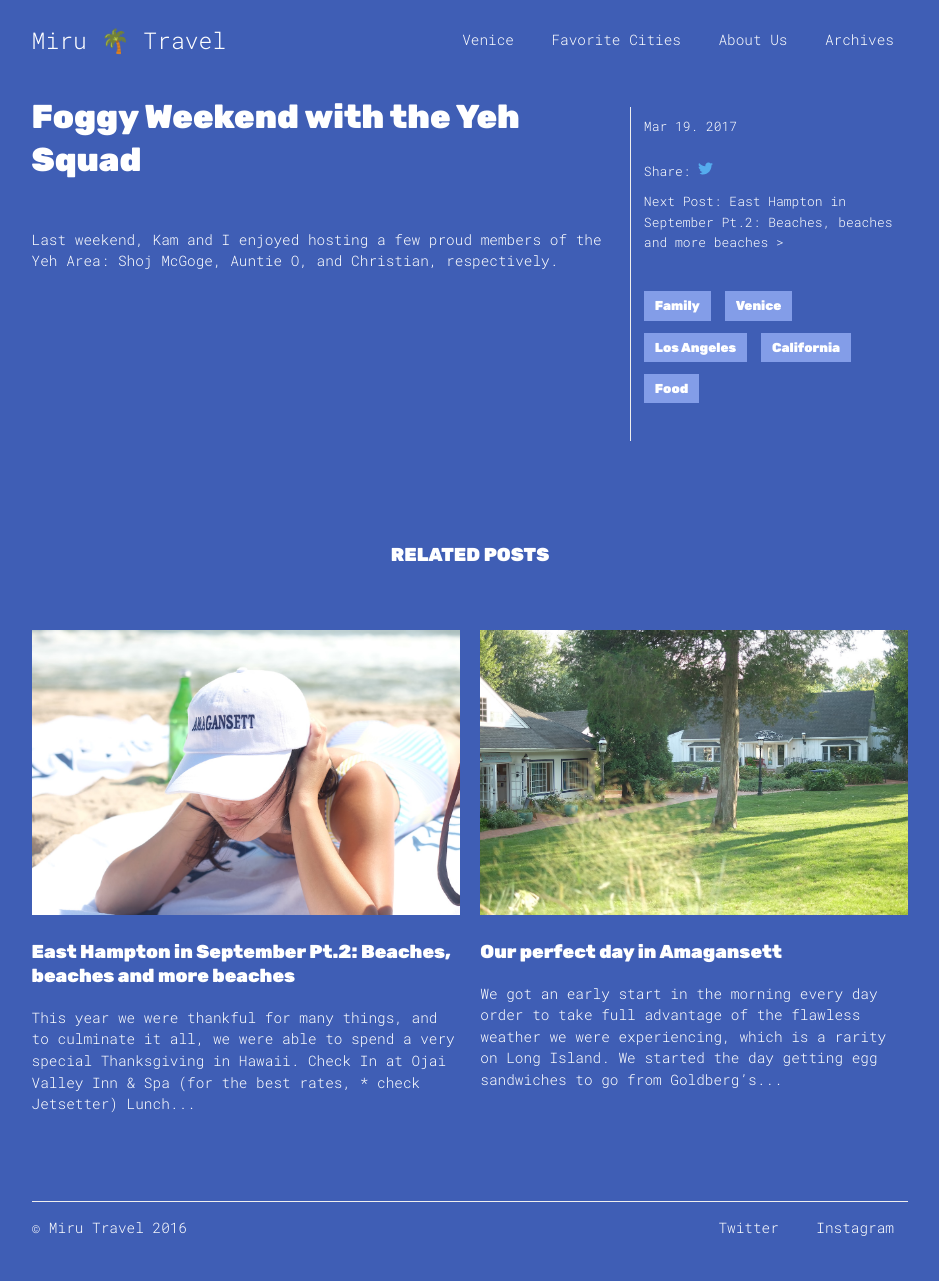
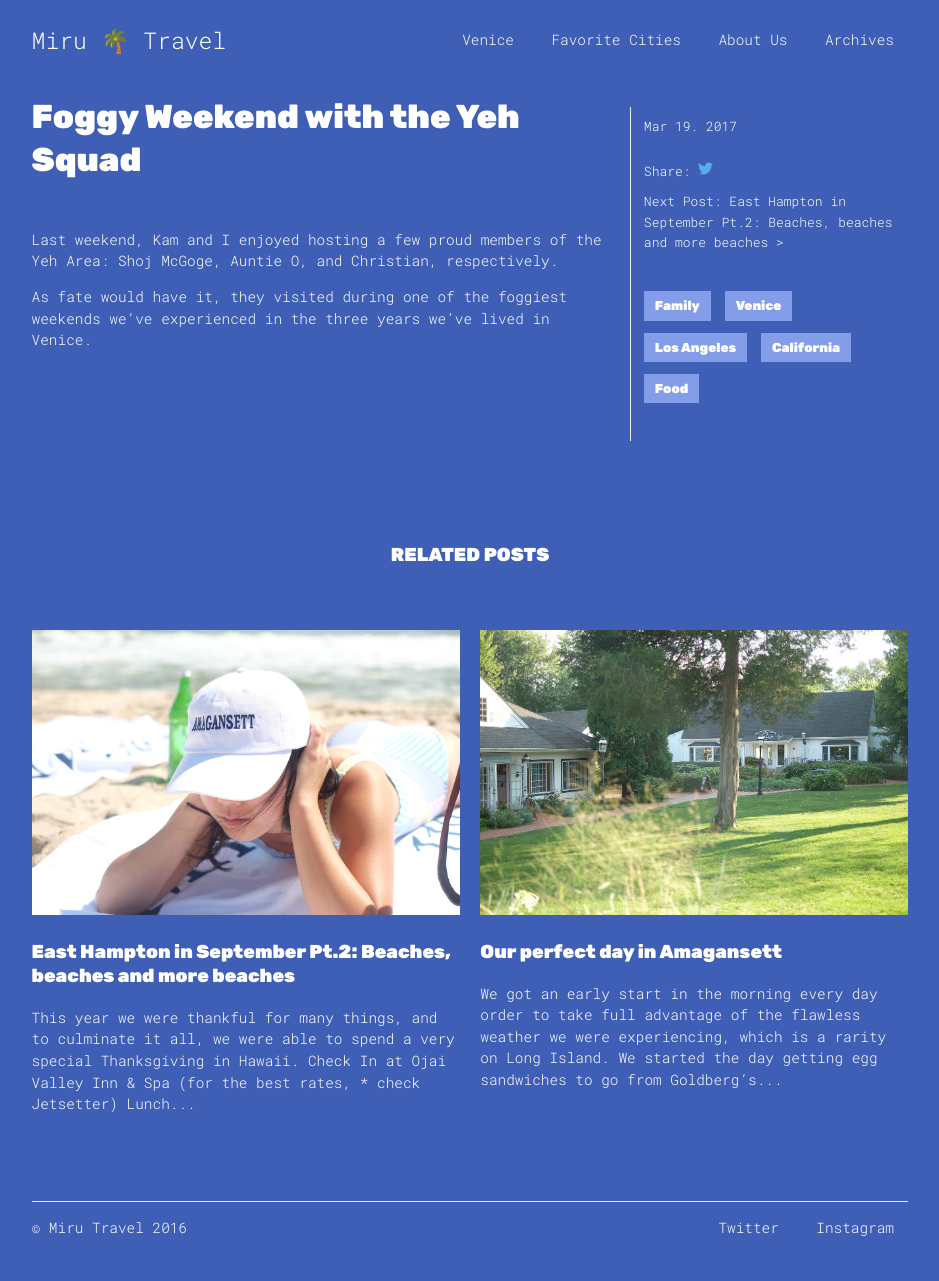
Before and after one commit to PHironaka/Miru-Blog, a Jekyll site: the page built from _posts/2017-03-19-foggy-weekend-with-the-yeh-squad.markdown, in a window 1280 px wide. Shown: the whole page, without its empty margins (170-1109 px from the left). Built offline with Jekyll 4.4.1, drawn with Linux system fonts in a browser that asks for light colours; nearby versions of some CDN libraries.

Commit message:
Updated Foggy Weekend With The Yeh Squad

```diff
--- a/_posts/2017-03-19-foggy-weekend-with-the-yeh-squad.markdown
+++ b/_posts/2017-03-19-foggy-weekend-with-the-yeh-squad.markdown
@@ -10,3 +10,5 @@ tags:
 ---
 
 Last weekend, Kam and I enjoyed hosting a few proud members of the Yeh Area: Shoj McGoge, Auntie O, and Christian, respectively.
+
+As fate would have it, they visited during one of the foggiest weekends we've experienced in the three years we've lived in Venice.
```
